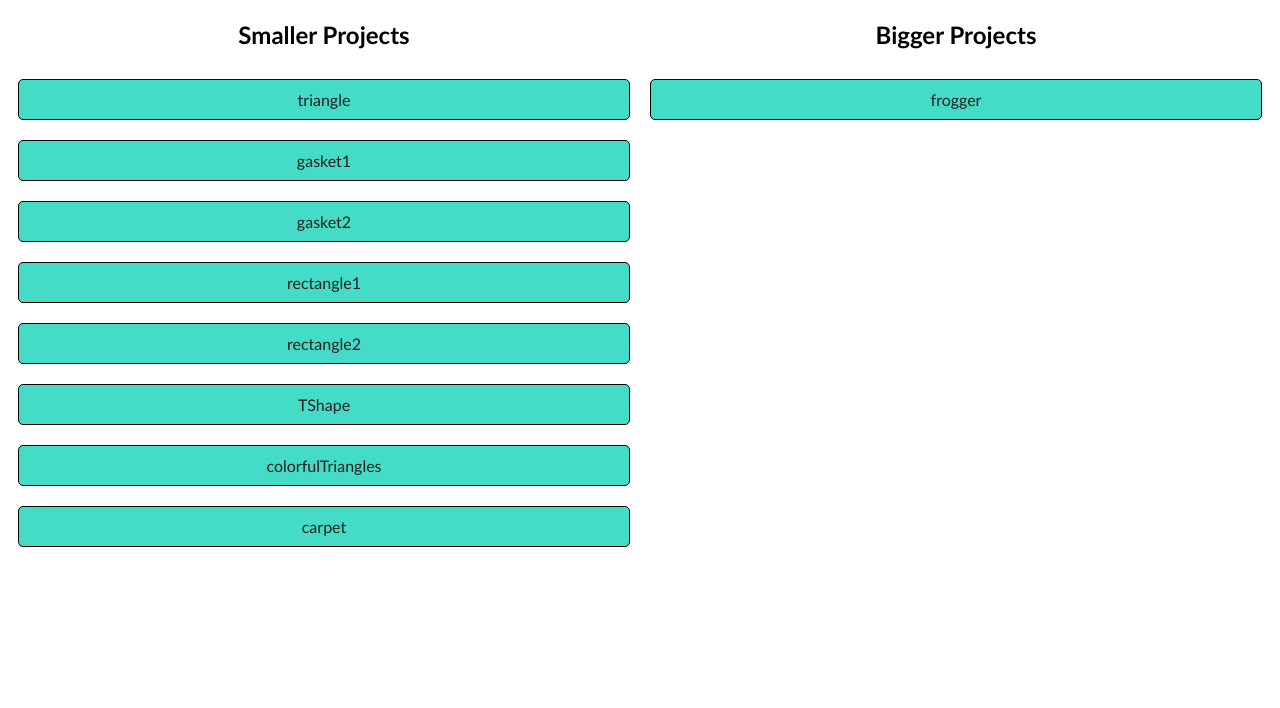
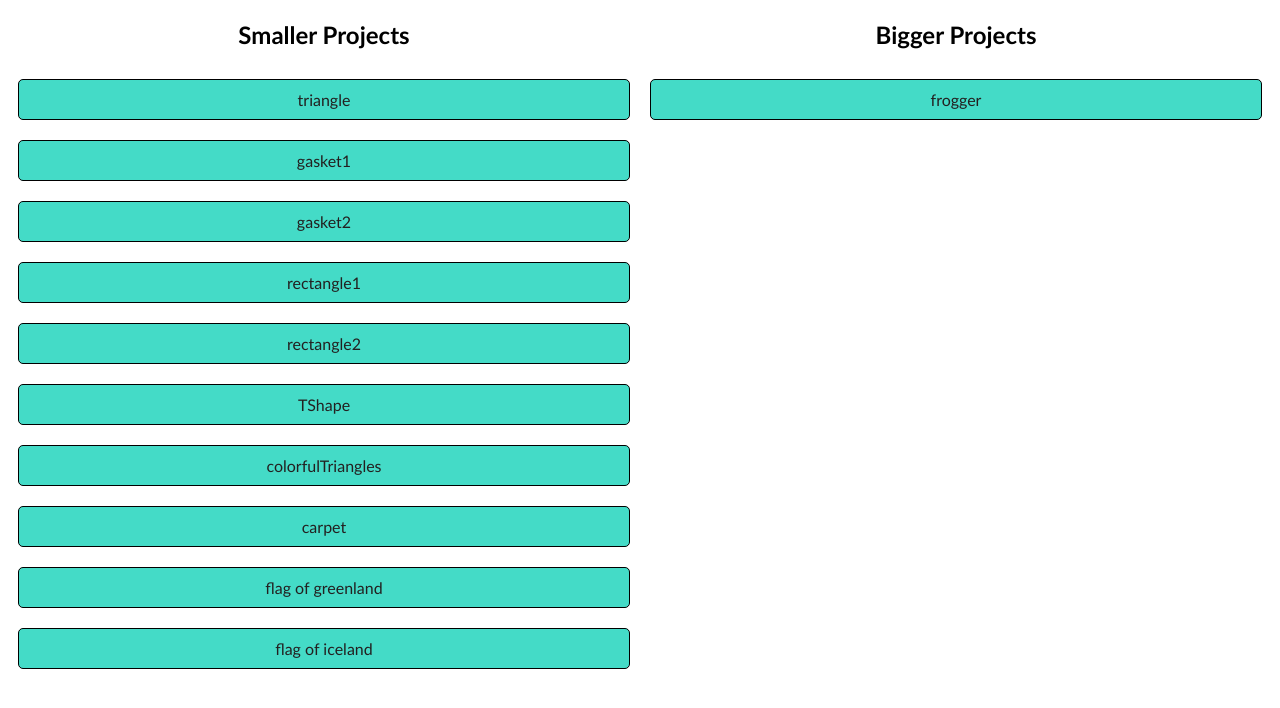
Before and after one commit to sarathorhalls/sarathWebGLProjects, a website: page index.html in a window 1280 px wide. Shown: the part 82-790 px from the top of the page. Drawn offline with Linux system fonts and the light colour scheme.

Commit message:
added flags to index

```diff
--- a/index.html
+++ b/index.html
@@ -20,6 +20,8 @@
                 <li><a href="TShape/TShape.html">TShape</a></li>
                 <li><a href="colorfulTriangles/colorfulTriangles.html">colorfulTriangles</a></li>
                 <li><a href="gasket/carpet.html">carpet</a></li>
+                <li><a href="flags/flag1.html">flag of greenland</a></li>
+                <li><a href="flags/flag2.html">flag of iceland</a></li>
             </ul>
         </div>
         <div class="container">
```
